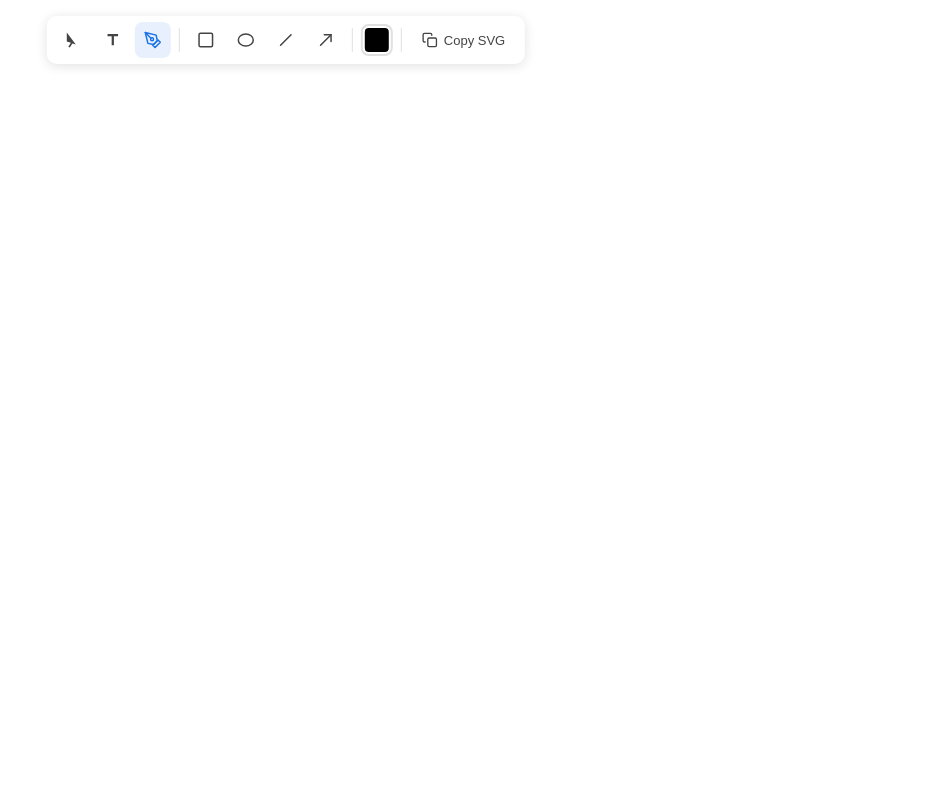
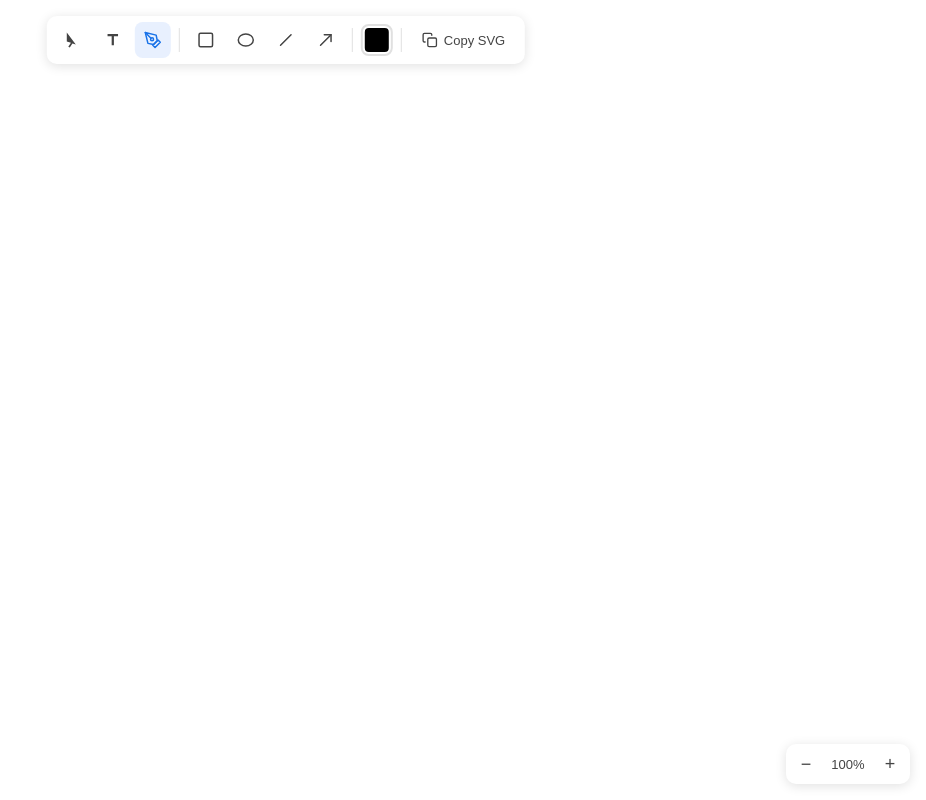
Before and after one commit to japzi/doodler, a React (Vite) app: page / in a window 1280 px wide. Shown: the whole page, without its empty margins (354-1280 px from the left). Built offline with nearby package versions, Linux system fonts and the light colour scheme.

Commit message:
Add zoom +/- controls widget in bottom-right corner
Visible zoom buttons for discoverability and touchpad-less setups.
Shows −, percentage label (click to reset to 100%), and + buttons.
Reuses same zoom factor (1.1) and limits (0.1–10) as wheel handler.

```diff
--- a/src/App.tsx
+++ b/src/App.tsx
@@ -1,12 +1,14 @@
 import './App.css'
 import { Canvas } from './components/Canvas/Canvas'
 import { Toolbar } from './components/Toolbar/Toolbar'
+import { ZoomControls } from './components/ZoomControls/ZoomControls'
 
 function App() {
   return (
     <div className="app">
       <Canvas />
       <Toolbar />
+      <ZoomControls />
     </div>
   )
 }
--- /dev/null
+++ b/src/components/ZoomControls/ZoomControls.css
@@ -0,0 +1,49 @@
+.zoom-controls {
+  position: fixed;
+  bottom: 16px;
+  right: 16px;
+  display: flex;
+  align-items: center;
+  gap: 2px;
+  padding: 4px;
+  background: #ffffff;
+  border-radius: 10px;
+  box-shadow: 0 2px 12px rgba(0, 0, 0, 0.12);
+  z-index: 100;
+}
+
+.zoom-controls__button {
+  display: flex;
+  align-items: center;
+  justify-content: center;
+  width: 32px;
+  height: 32px;
+  border: none;
+  border-radius: 8px;
+  background: transparent;
+  cursor: pointer;
+  font-size: 18px;
+  color: #444;
+  transition: background 0.15s;
+}
+
+.zoom-controls__button:hover {
+  background: #f0f0f0;
+}
+
+.zoom-controls__label {
+  min-width: 48px;
+  height: 32px;
+  border: none;
+  border-radius: 8px;
+  background: transparent;
+  cursor: pointer;
+  font-size: 13px;
+  font-weight: 500;
+  color: #444;
+  transition: background 0.15s;
+}
+
+.zoom-controls__label:hover {
+  background: #f0f0f0;
+}
--- /dev/null
+++ b/src/components/ZoomControls/ZoomControls.tsx
@@ -0,0 +1,45 @@
+import { useStore } from '../../store/useStore'
+import './ZoomControls.css'
+
+const ZOOM_FACTOR = 1.1
+const MIN_SCALE = 0.1
+const MAX_SCALE = 10
+
+export function ZoomControls() {
+  const scale = useStore((s) => s.viewport.scale)
+
+  const zoomTo = (newScale: number) => {
+    const { viewport } = useStore.getState()
+    newScale = Math.min(Math.max(newScale, MIN_SCALE), MAX_SCALE)
+
+    // Zoom toward viewport center
+    const cx = window.innerWidth / 2
+    const cy = window.innerHeight / 2
+    const newOffsetX = cx - (cx - viewport.offsetX) * (newScale / viewport.scale)
+    const newOffsetY = cy - (cy - viewport.offsetY) * (newScale / viewport.scale)
+
+    useStore.getState().setViewport({
+      offsetX: newOffsetX,
+      offsetY: newOffsetY,
+      scale: newScale,
+    })
+  }
+
+  const zoomIn = () => zoomTo(scale * ZOOM_FACTOR)
+  const zoomOut = () => zoomTo(scale / ZOOM_FACTOR)
+  const resetZoom = () => useStore.getState().setViewport({ offsetX: 0, offsetY: 0, scale: 1 })
+
+  return (
+    <div className="zoom-controls">
+      <button className="zoom-controls__button" onClick={zoomOut} title="Zoom out">
+        −
+      </button>
+      <button className="zoom-controls__label" onClick={resetZoom} title="Reset zoom">
+        {Math.round(scale * 100)}%
+      </button>
+      <button className="zoom-controls__button" onClick={zoomIn} title="Zoom in">
+        +
+      </button>
+    </div>
+  )
+}
```
Also changed, not shown: journal/2026-03-02-v0.4-zoom-controls-ui.md (added, +45 -0 lines), 1 other file (tests, documents, lock files or other folders).
